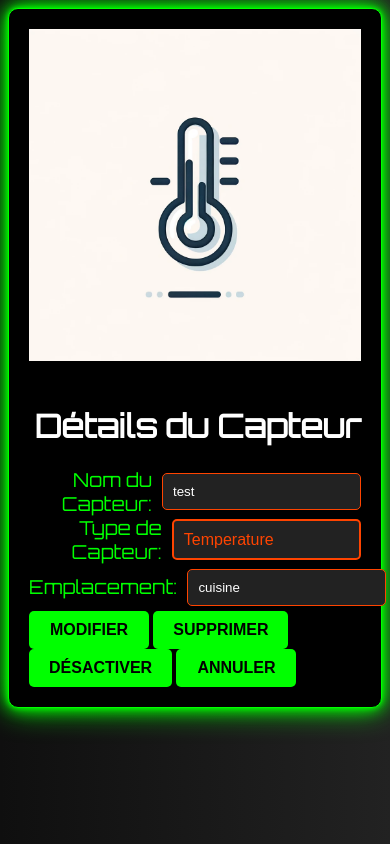
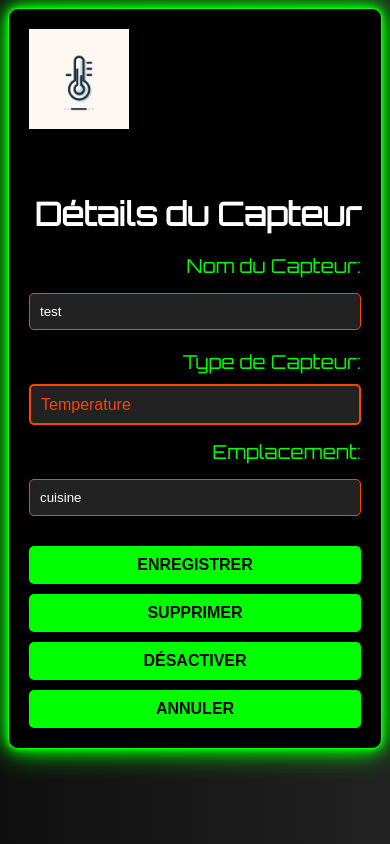
Before and after one commit to ledoux38/Domus_reborn, a Django app: page /sensor_data/edit-sensor/1/ in a window 390 px wide. Run offline with Django 4.2, Linux system fonts and the light colour scheme; data comes from the database, SQL or seed files in the repository.

Commit message:
add sensor

```diff
--- a/DomusReborn/sensor_data/static/sensor_data/css/manage_sensor.css
+++ b/DomusReborn/sensor_data/static/sensor_data/css/manage_sensor.css
@@ -7,6 +7,7 @@
     border: 1px solid black;
     padding: 10px;
 }
+
 
 .sensor-image {
     max-width: 164px;
@@ -62,3 +63,12 @@
         margin-top: 20px;
     }
 }
+
+
+/* Media query pour les petits écrans */
+@media (max-width: 600px) {
+    .sensor-header img {
+        width: 50%; /* Ajustez la taille de l'icône selon vos besoins */
+        max-width: 100px; /* Ajustez la taille maximale de l'icône */
+    }
+}
--- a/DomusReborn/sensor_data/templates/sensor_data/manage_sensor.html
+++ b/DomusReborn/sensor_data/templates/sensor_data/manage_sensor.html
@@ -37,7 +37,7 @@
                 <button class="btn primary" type="submit">Ajouter</button>
                 <button class="btn secondary" type="button">Annuler</button>
                 {% elif action == 'Edit' %}
-                <button class="btn primary" type="submit">Modifier</button>
+                <button class="btn primary" type="submit">Enregistrer</button>
                 <button class="btn danger" type="button">Supprimer</button>
                 <button class="btn warning" type="button">Désactiver</button>
                 <button class="btn secondary" type="button">Annuler</button>
--- a/DomusReborn/static/css/librarie.css
+++ b/DomusReborn/static/css/librarie.css
@@ -137,7 +137,7 @@ label {
 
 .frame:hover {
     box-shadow: 0 0 8px #ff0, 0 0 18px #ff0, 0 0 38px #ff0; /* Changement de couleur de l'ombre */
-    transform: translateY(-5px); /* Légère élévation */
+    /*transform: translateY(-5px);*/ /* Légère élévation */
     transition: box-shadow 0.3s, transform 0.3s; /* Animation fluide */
 }
 
@@ -166,3 +166,26 @@ label {
     background-color: #000; /* Fond noir pour les options */
     color: #fff; /* Texte en blanc pour les options */
 }
+
+
+@media (max-width: 600px) {
+    .sensor-header img {
+        width: 80%; /* ajustez selon vos besoins */
+        margin-bottom: 20px;
+    }
+
+    .title-details {
+        margin-bottom: 20px;
+    }
+
+    .input-group {
+        margin-bottom: 15px;
+        align-items: normal;
+        flex-direction: column;
+    }
+
+    .form-actions button {
+        width: 100%;
+        margin-top: 10px;
+    }
+}
```
Also changed, not shown: DomusReborn/sensor_data/static/images/temperature.png.
